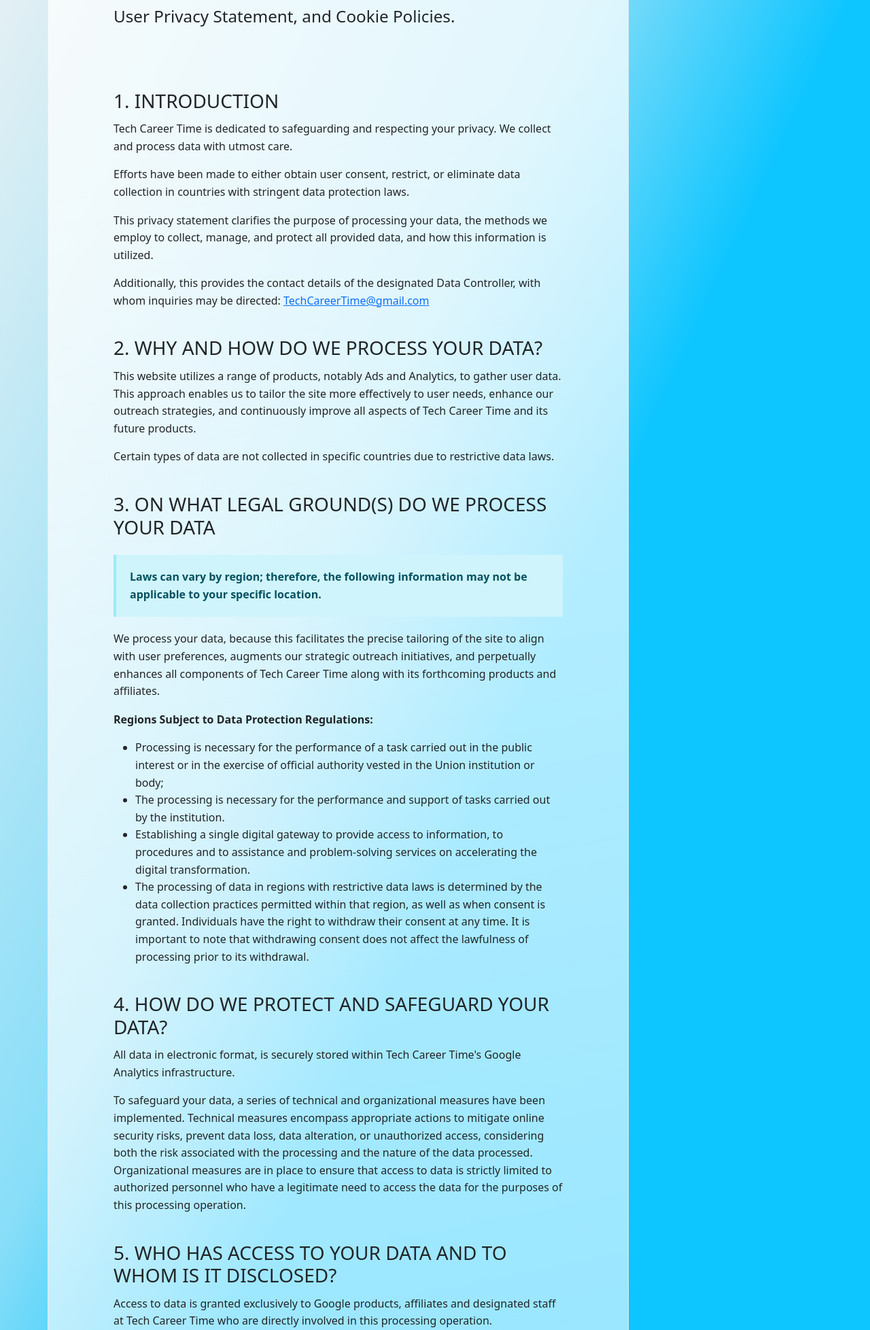
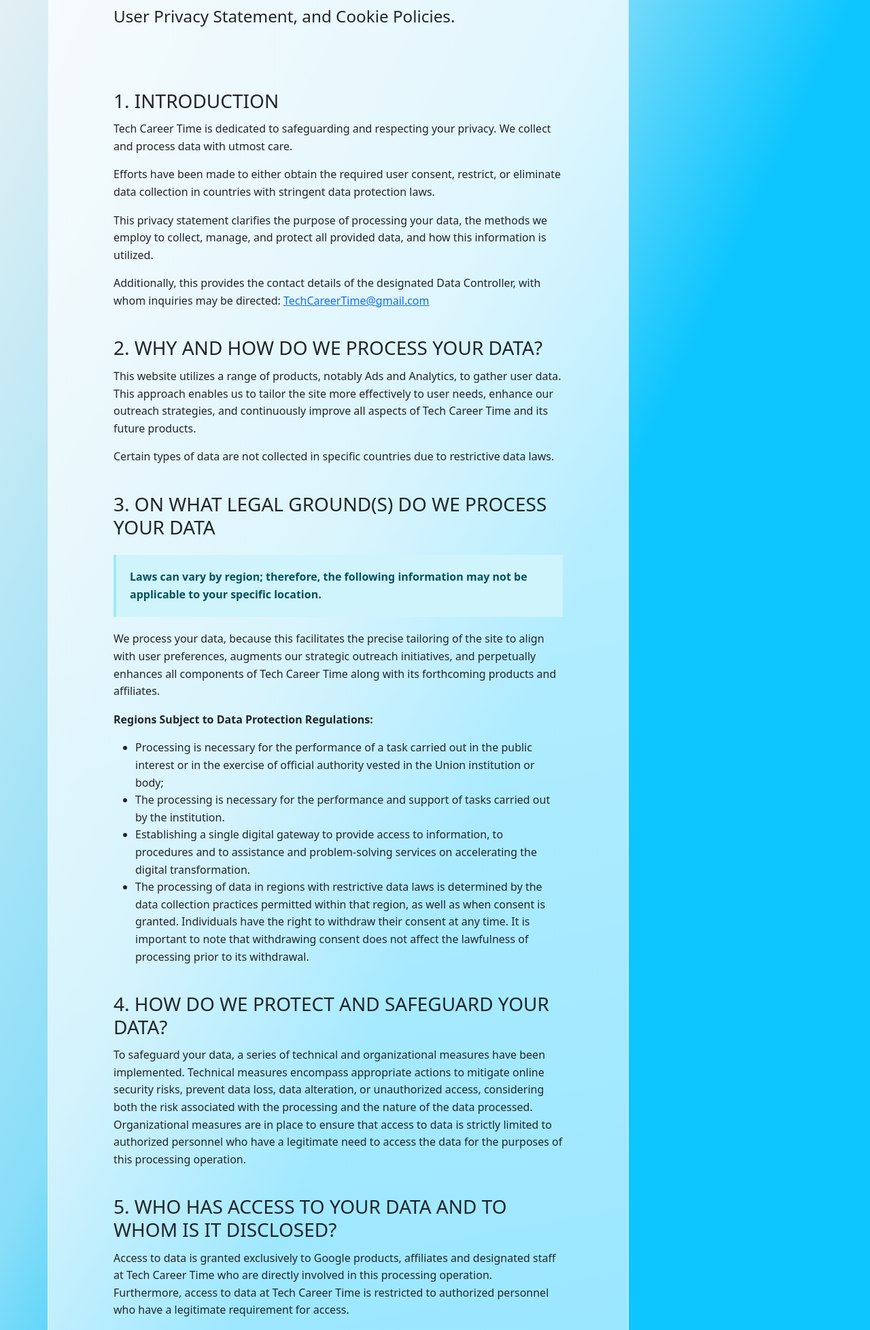
Before and after one commit to LWRGitHub/getInTech, a Flask app: page /privacy_policy in a window 1280 px wide. Shown: the part 307-2263 px from the top of the page at 68% size. Run offline with Flask 3, Linux system fonts and the light colour scheme.

Commit message:
🔐 Privacy Policy DONE👍

```diff
--- a/templates/base.html
+++ b/templates/base.html
@@ -26,6 +26,17 @@
                     'ad_storage': 'granted',
                     'analytics_storage': 'granted'
                 });
+                localStorage.setItem("cookieConsent", "granted");
+                removeCookiePopUp();
+            }
+
+            function onlyEssentialCookies(){
+                localStorage.setItem("cookieConsent", "essentialCookies");
+                removeCookiePopUp();
+            }
+
+            function closeCookieConsentWindow(){
+                localStorage.setItem("cookieConsent", "xCookieConsentWindow");
                 removeCookiePopUp();
             }
 
@@ -35,16 +46,17 @@
                 element.remove();
             }
 
-            const cookieRestrictiveCountries = new Set(["United States" ,"Austria","Belgium","Bulgaria","Croatia","Cyprus","Czechia","Denmark","Estonia","Finland","France","Germany","Greece","Hungary","Ireland","Italy","Latvia","Lithuania","Luxembourg","Malta","The Netherlands","Poland","Portugal","Romania","Slovakia","Slovenia","Spain","Sweden"]); // "United States" <-- for testing
+            const cookieRestrictiveCountries = new Set(["Austria","Belgium","Bulgaria","Croatia","Cyprus","Czechia","Denmark","Estonia","Finland","France","Germany","Greece","Hungary","Ireland","Italy","Latvia","Lithuania","Luxembourg","Malta","The Netherlands","Poland","Portugal","Romania","Slovakia","Slovenia","Spain","Sweden"]); // "United States" <-- for testing
 
             // get IP Adress of user
             function getIP(json) {
+                if(!localStorage.getItem("cookieConsent")){
                     // Get Users Contry
                     fetch(`http://ip-api.com/json/${json.ip}`)
                         .then((response) => response.json())
                         .then((json) =>{
                             country = json.country
-                    console.log(country && cookieRestrictiveCountries.has(country))
+                            // console.log(localStorage.getItem("cookieConsent"))
                             if(country && cookieRestrictiveCountries.has(country)){
                                 // Show Consent Banner
 
@@ -59,7 +71,7 @@
                                 closeButton.type = 'button';
                                 closeButton.className = 'btn btn-outline-dark p-0';
                                 closeButton.style.left = '0px';
-                        closeButton.onclick = removeCookiePopUp;
+                                closeButton.onclick = closeCookieConsentWindow;
                                 closeButton.innerHTML = '<svg xmlns="http://www.w3.org/2000/svg" width="30" height="30" fill="currentColor" class="bi bi-x" viewBox="0 0 16 16"><path d="M4.646 4.646a.5.5 0 0 1 .708 0L8 7.293l2.646-2.647a.5.5 0 0 1 .708.708L8.707 8l2.647 2.646a.5.5 0 0 1-.708.708L8 8.707l-2.646 2.647a.5.5 0 0 1-.708-.708L7.293 8 4.646 5.354a.5.5 0 0 1 0-.708"/></svg>';
 
                                 // Create the content div
@@ -80,7 +92,7 @@
                                 acceptEssentialButton.type = 'button';
                                 acceptEssentialButton.className = 'btn btn-outline-dark m-1';
                                 acceptEssentialButton.textContent = 'Accept only essential cookies';
-                        acceptEssentialButton.onclick = removeCookiePopUp;
+                                acceptEssentialButton.onclick = onlyEssentialCookies;
 
                                 // Append buttons to contentDiv
                                 contentDiv.appendChild(acceptAllButton);
@@ -95,6 +107,7 @@
                             }
                             // console.log(country)
                         });
+                }
             }
 
             window.dataLayer = window.dataLayer || [];
--- a/templates/pages/privacy/privacy_policy.html
+++ b/templates/pages/privacy/privacy_policy.html
@@ -23,7 +23,7 @@
                         <h3 class="pt-4 pb-1" id="introduction">1. INTRODUCTION</h3>
                         <!-- <p>Tech Career Time is dedicated to safeguarding your personal data and respecting your privacy. We collect and process personal data with utmost care.</p> -->
                         <p>Tech Career Time is dedicated to safeguarding and respecting your privacy. We collect and process data with utmost care.</p>
-                        <p>Efforts have been made to either obtain user consent, restrict, or eliminate data collection in countries with stringent data protection laws.</p>
+                        <p>Efforts have been made to either obtain the required user consent, restrict, or eliminate data collection in countries with stringent data protection laws.</p>
                         <!-- <p>This privacy statement clarifies the purpose of processing your personal data, the methods we employ to collect, manage, and protect all provided personal data, and how this information is utilized.</p> -->
                         <p>This privacy statement clarifies the purpose of processing your data, the methods we employ to collect, manage, and protect all provided data, and how this information is utilized.</p>
                         <p>
@@ -59,14 +59,14 @@
                         <!-- <h3 class="pt-4 pb-1" id="introduction">4. HOW DO WE PROTECT AND SAFEGUARD YOUR PERSONAL DATA?</h3> -->
                         <h3 class="pt-4 pb-1" id="introduction">4. HOW DO WE PROTECT AND SAFEGUARD YOUR DATA?</h3>
                         <!-- <p>All personal data in electronic format, is securely stored within Tech Career Time's Google Analytics infrastructure.</p> -->
-                        <p>All data in electronic format, is securely stored within Tech Career Time's Google Analytics infrastructure.</p>
+                        <!-- <p>All data in electronic format, is securely stored.</p> -->
                         <!-- <p>To safeguard your personal data, a series of technical and organizational measures have been implemented. Technical measures encompass appropriate actions to mitigate online security risks, prevent data loss, data alteration, or unauthorized access, considering both the risk associated with the processing and the nature of the personal data processed. Organizational measures are in place to ensure that access to personal data is strictly limited to authorized personnel who have a legitimate need to access the data for the purposes of this processing operation.</p> -->
                         <p>To safeguard your data, a series of technical and organizational measures have been implemented. Technical measures encompass appropriate actions to mitigate online security risks, prevent data loss, data alteration, or unauthorized access, considering both the risk associated with the processing and the nature of the data processed. Organizational measures are in place to ensure that access to data is strictly limited to authorized personnel who have a legitimate need to access the data for the purposes of this processing operation.</p>
 
                         <!-- <h3 class="pt-4 pb-1" id="introduction">5. WHO HAS ACCESS TO YOUR PERSONAL DATA AND TO WHOM IS IT DISCLOSED?</h3> -->
                         <h3 class="pt-4 pb-1" id="introduction">5. WHO HAS ACCESS TO YOUR DATA AND TO WHOM IS IT DISCLOSED?</h3>
                         <!-- <p>Access to personal data is granted exclusively to Google Analytics and designated staff at Tech Career Time who are directly involved in this processing operation. Furthermore, access is strictly limited to authorized personnel on a "need to know" basis.</p> -->
-                        <p>Access to data is granted exclusively to Google products, affiliates and designated staff at Tech Career Time who are directly involved in this processing operation. Furthermore, access is strictly limited to authorized personnel on a "need to know" basis.</p>
+                        <p>Access to data is granted exclusively to Google products, affiliates and designated staff at Tech Career Time who are directly involved in this processing operation. Furthermore, access to data at Tech Career Time is restricted to authorized personnel who have a legitimate requirement for access.</p>
                         <p>The information collected may be disclosed to third parties as required by law or as necessary for the purposes for which it was collected.</p>
 
                         <h3 class="pt-4 pb-1" id="introduction">6. CONTACT INFORMATION</h3>
@@ -112,6 +112,7 @@
                             <li><b>Purpose: </b>These cookies allow Google AdSense to display ads that are relevant to the user, thus providing more targeted advertising that can be more engaging to users and potentially more profitable for publishers.</li>
                         </ul>
                         <p>Both Google Analytics and Google AdSense cookies are critical for website owners who rely on data and advertising revenue. </p>
+                        <p>In regions subject to data restrictions, when a cookie consent popup is presented, we collect the necessary data based on your consent preferences to ascertain your choices. If no popup appears, we set cookies in accordance with local data protection laws.</p>
 
                         <h3 class="pt-4 pb-1" id="introduction">Third-Party Cookies</h3>
                         <p>Some pages on our site feature content from external providers, such as YouTube. Additionally, there are links to external websites over which we have no control. Users are advised to exercise discretion before navigating to a new website.</p>
```
Lines whose indentation alone changed are shown as unchanged.
